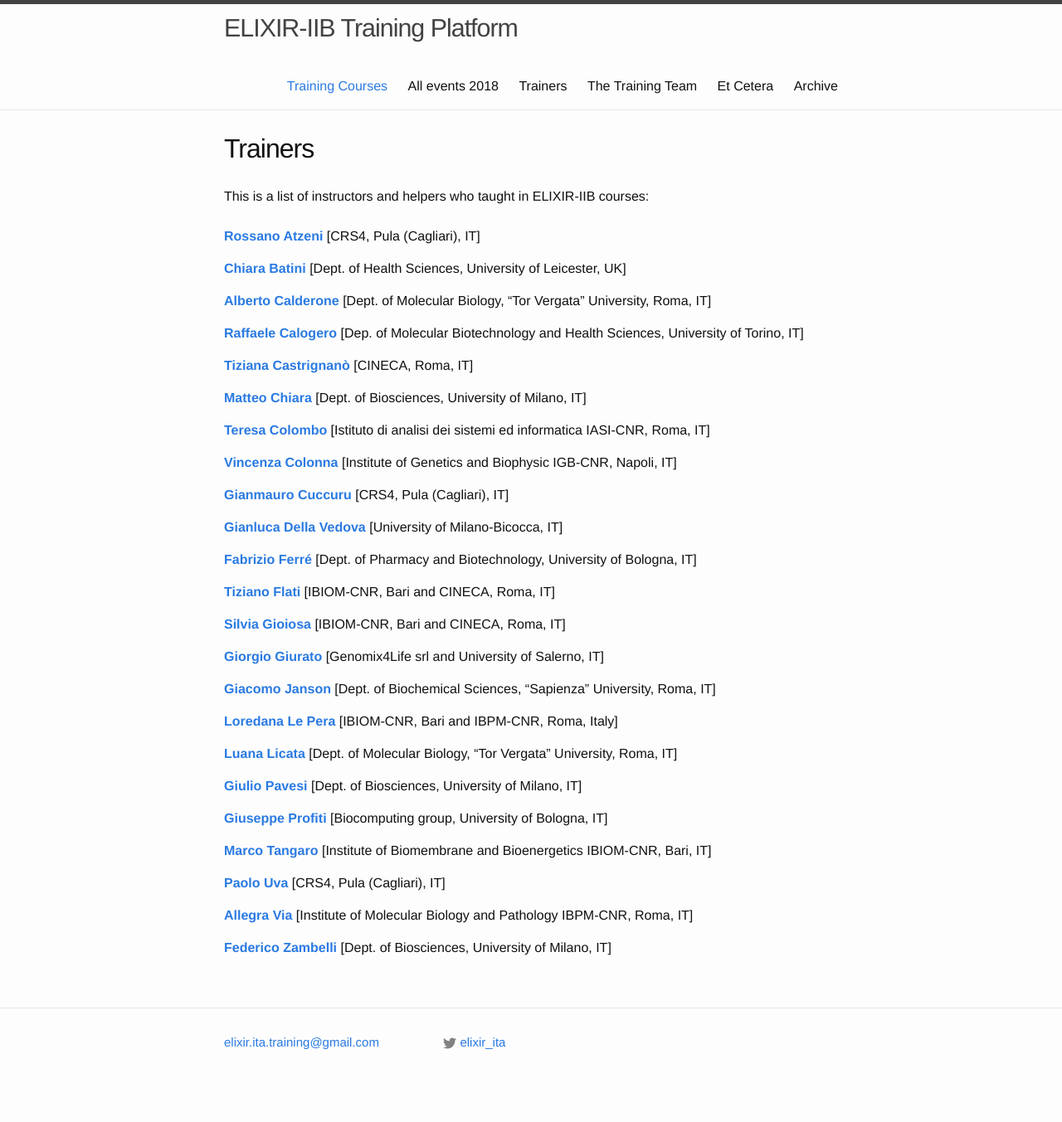
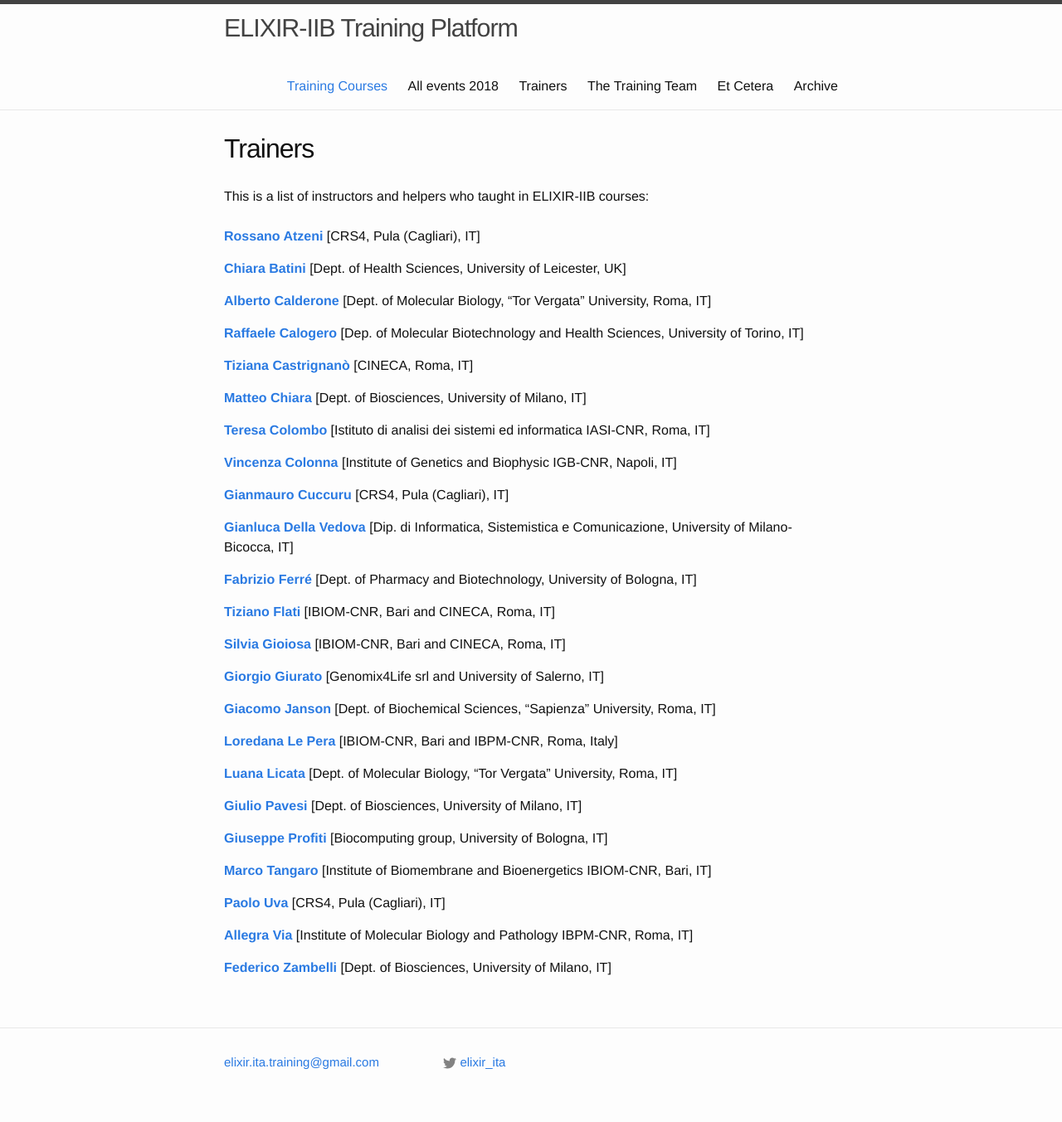
Before and after one commit to ELIXIR-IIB-training/website, a Jekyll site: the page built from _pages/02-trainers.md, in a window 1280 px wide. Shown: the whole page at 83% size. Built offline with Jekyll 4.4.1, drawn with Linux system fonts in a browser that asks for light colours; before the commit the page ends 1329 px from its top, so only the background shows below that.

Commit message:
Add Gianluca Della Vedova as trainer

```diff
--- a/_pages/02-trainers.md
+++ b/_pages/02-trainers.md
@@ -25,7 +25,7 @@ permalink: /trainers/
 
 [**Gianmauro Cuccuru**](http://www.crs4.it/peopledetails/195/gianmauro-cuccuru/) [CRS4, Pula (Cagliari), IT]<br>
 
-[**Gianluca Della Vedova**](../instructors/gianluca_dellavedova.html) [University of Milano-Bicocca, IT]
+[**Gianluca Della Vedova**](../instructors/gianluca_dellavedova.html) [Dip. di Informatica, Sistemistica e Comunicazione, University of Milano-Bicocca, IT]
 
 [**Fabrizio Ferré**](https://www.unibo.it/sitoweb/fabrizio.ferre) [Dept. of Pharmacy and Biotechnology, University of Bologna, IT]<br>
 
```
